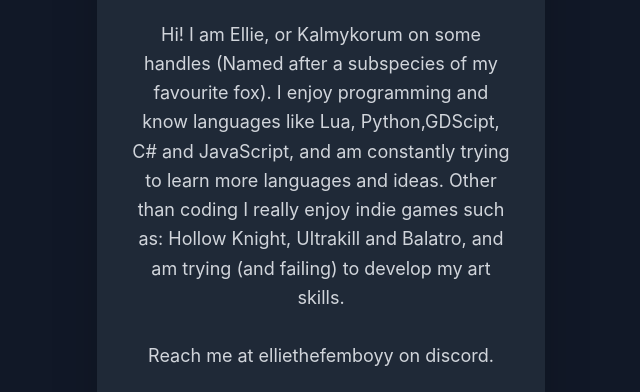
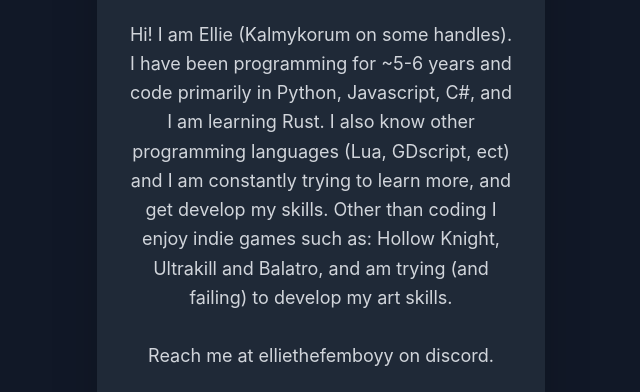
Before and after one commit to elliethefemboyy/About-Page, a plain HTML site: page index.html in a window 1280 px wide. Shown: the part 284-676 px from the top of the page, without its empty margins (319-959 px from the left). Drawn offline with nearby package versions, Linux system fonts and the light colour scheme.

Commit message:
Update index.html

```diff
--- a/index.html
+++ b/index.html
@@ -19,7 +19,7 @@
         </div>
 
         <p class="text-lg leading-relaxed text-gray-300">
-            Hi! I am Ellie, or Kalmykorum on some handles (Named after a subspecies of my favourite fox). I enjoy programming and know languages like Lua, Python,GDScipt, C# and JavaScript, and am constantly trying to learn more languages and ideas. Other than coding I really enjoy indie games such as: Hollow Knight, Ultrakill and Balatro, and am trying (and failing) to develop my art skills.
+            Hi! I am Ellie (Kalmykorum on some handles). I have been programming for ~5-6 years and code primarily in Python, Javascript, C#, and I am learning Rust. I also know  other programming languages (Lua, GDscript, ect) and I am constantly trying to learn more, and get develop my skills. Other than coding I enjoy indie games such as: Hollow Knight, Ultrakill and Balatro, and am trying (and failing) to develop my art skills.
 			<br>
 			<br>
 			Reach me at elliethefemboyy on discord.
```
